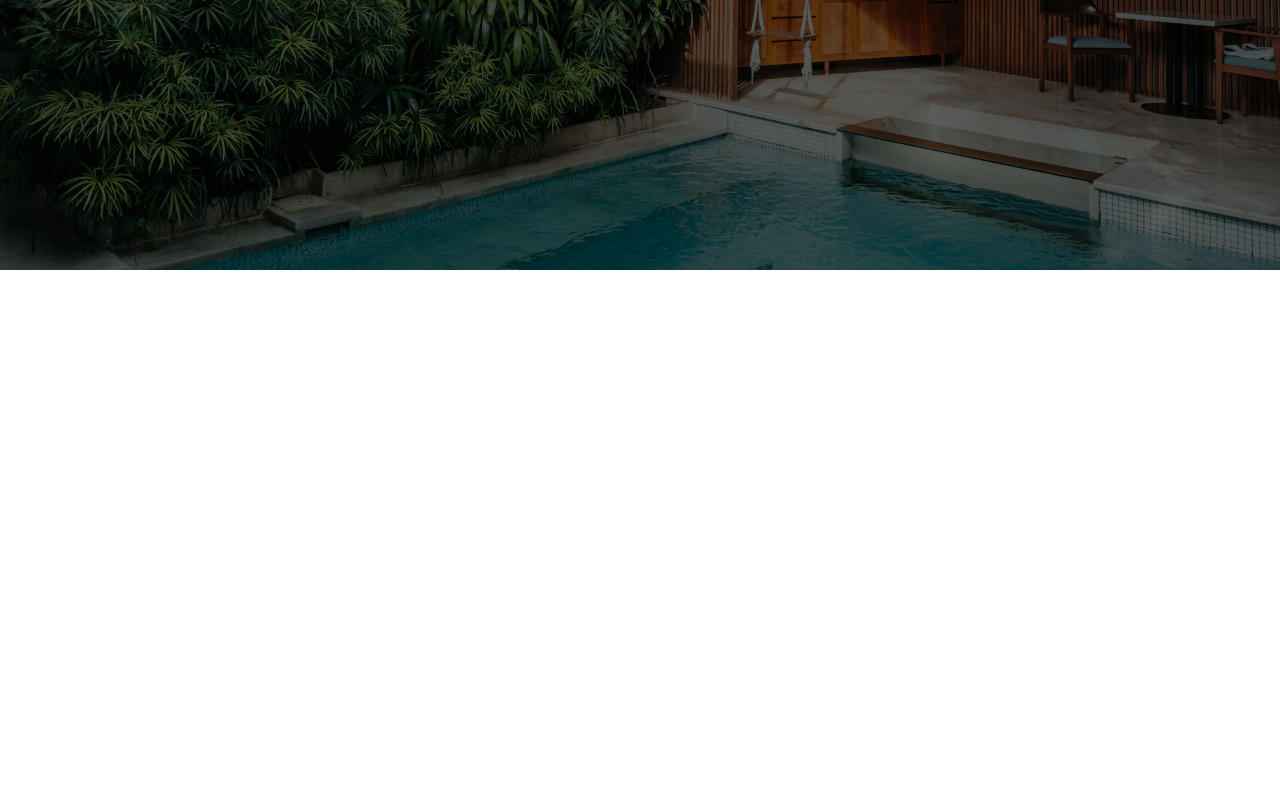
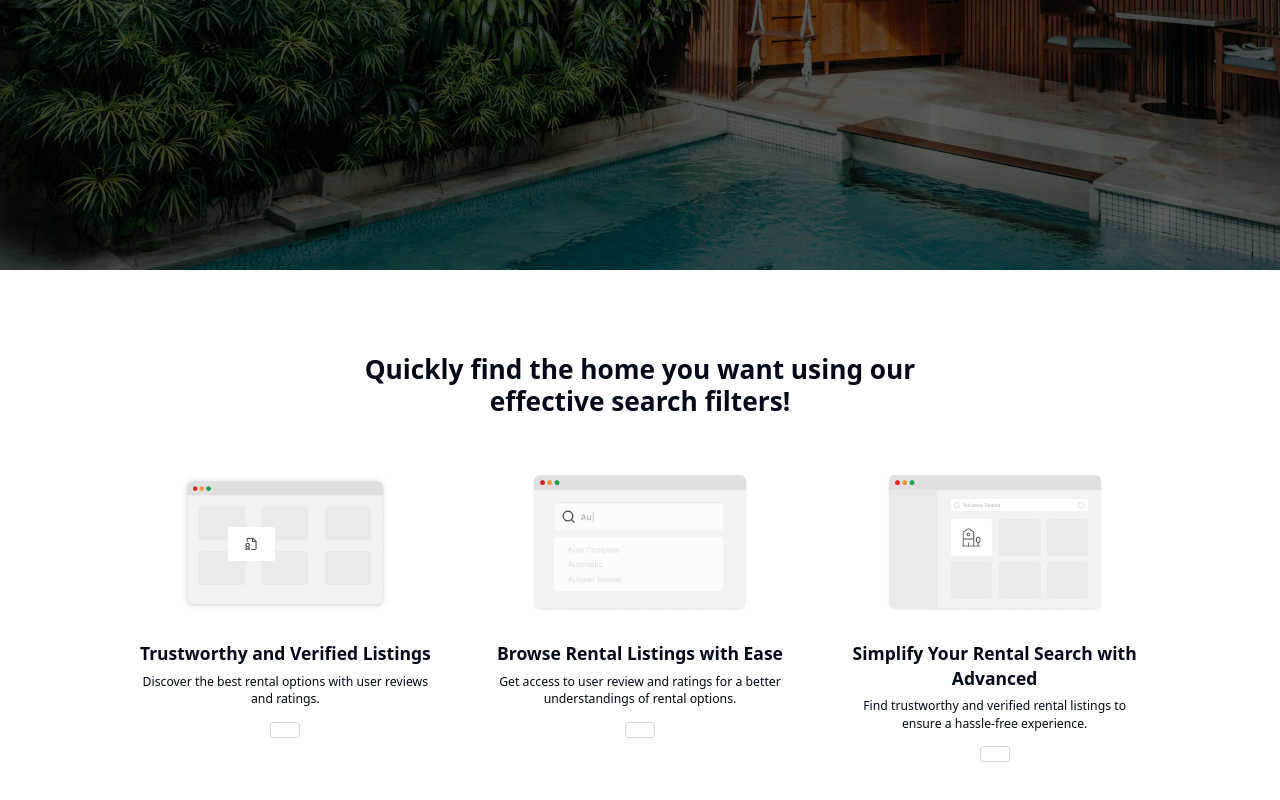
Before and after one commit to Gavesh99324/RentalApp, a Next.js app in the folder client/: page /landing in a window 1280 px wide. Shown: the part 530-1330 px from the top of the page. Before the commit the page ends 800 px from the top, so only its background shows below. Built offline with nearby package versions, Linux system fonts and the light colour scheme; no server answers.

Commit message:
Created the feature section

```diff
--- /dev/null
+++ b/client/src/app/(nondashboard)/landing/FeaturesSection.tsx
@@ -0,0 +1,100 @@
+"use client";
+
+import React from "react";
+import { motion } from "framer-motion";
+import Image from "next/image";
+import Link from "next/link";
+
+const containerVariants = {
+  hidden: { opacity: 0, y: 50 },
+  visible: {
+    opacity: 1,
+    y: 0,
+    transition: {
+      duration: 0.5,
+      staggerChildren: 0.2,
+    },
+  },
+};
+
+const itemVariants = {
+  hidden: { opacity: 0, y: 20 },
+  visible: { opacity: 1, y: 0 },
+};
+const FeaturesSection = () => {
+  return (
+    <motion.div
+      initial="hidden"
+      whileInView="visible"
+      viewport={{ once: true }}
+      variants={containerVariants}
+      className="py-24 px-6 sm:px-8 lg:px-12 xl:px-16 bg-white"
+    >
+      <div className="max-w-4xl xl:max-w-6xl mx-auto">
+        <motion.h2
+          variants={itemVariants}
+          className="text-3xl font-bold text-center mb-12 w-full sm:w-2/3 mx-auto"
+        >
+          Quickly find the home you want using our effective search filters!
+        </motion.h2>
+        <div className="grid grid-cols-1 md:grid-cols-3 gap-8 lg:gap-12 xl:gap-16">
+          {[0, 1, 2].map((index) => (
+            <motion.div key={index} variants={itemVariants}>
+                <FeatureCard
+                  imageSrc={`/landing-search${3 - index}.png`}
+                  title={
+                    [
+                     "Trustworthy and Verified Listings",
+                     "Browse Rental Listings with Ease",
+                     "Simplify Your Rental Search with Advanced"
+                    ][index]
+                  }
+                  description={
+                    [
+                     "Discover the best rental options with user reviews and ratings.",
+                     "Get access to user review and ratings for a better understandings of rental options.",
+                     "Find trustworthy and verified rental listings to ensure a hassle-free experience."
+                    ][index]
+                  }
+                  linkTest={["Explore", "Search", "Discover"][index]}
+                  linkHref={["/explore", "/search", "/discover"][index]}
+                  />
+            </motion.div>
+          ))}
+        </div>
+      </div>
+    </motion.div>
+  );
+};
+
+const FeatureCard = ({
+    imageSrc,
+    title,
+    description,
+    linkText,
+    linkHref,
+}: {
+    imageSrc: string;
+    title: string;
+    description: string;
+    linkText: string;
+    linkHref: string;
+}) => (
+    <div className="text-center">
+        <div className="p-4 rounded-lg mb-4 flex items-center justify-center h-48">
+            <Image
+             src={imageSrc}
+             width={400}
+             height={400}
+             className="w-full h-full object-contain"
+             alt={title} />
+        </div>
+        <h3 className="text-xl font-semibold mb-2">{title}</h3>
+        <p className="mb-4">{description}</p>
+        <Link href={linkHref} className="inline-block border border-gray-300 rounded px-4 py-2 hover:bg-gray-100" scroll={false}>
+          {linkText}
+        </Link>
+    </div>
+)
+
+export default FeaturesSection;
--- a/client/src/app/(nondashboard)/landing/page.tsx
+++ b/client/src/app/(nondashboard)/landing/page.tsx
@@ -1,10 +1,12 @@
 import React from 'react'
 import HeroSection from './HeroSection'
+import FeaturesSection from './FeaturesSection'
 
 const Landing = () => {
   return (
     <div>
       <HeroSection />
+      <FeaturesSection />
     </div>
   )
 }
```
